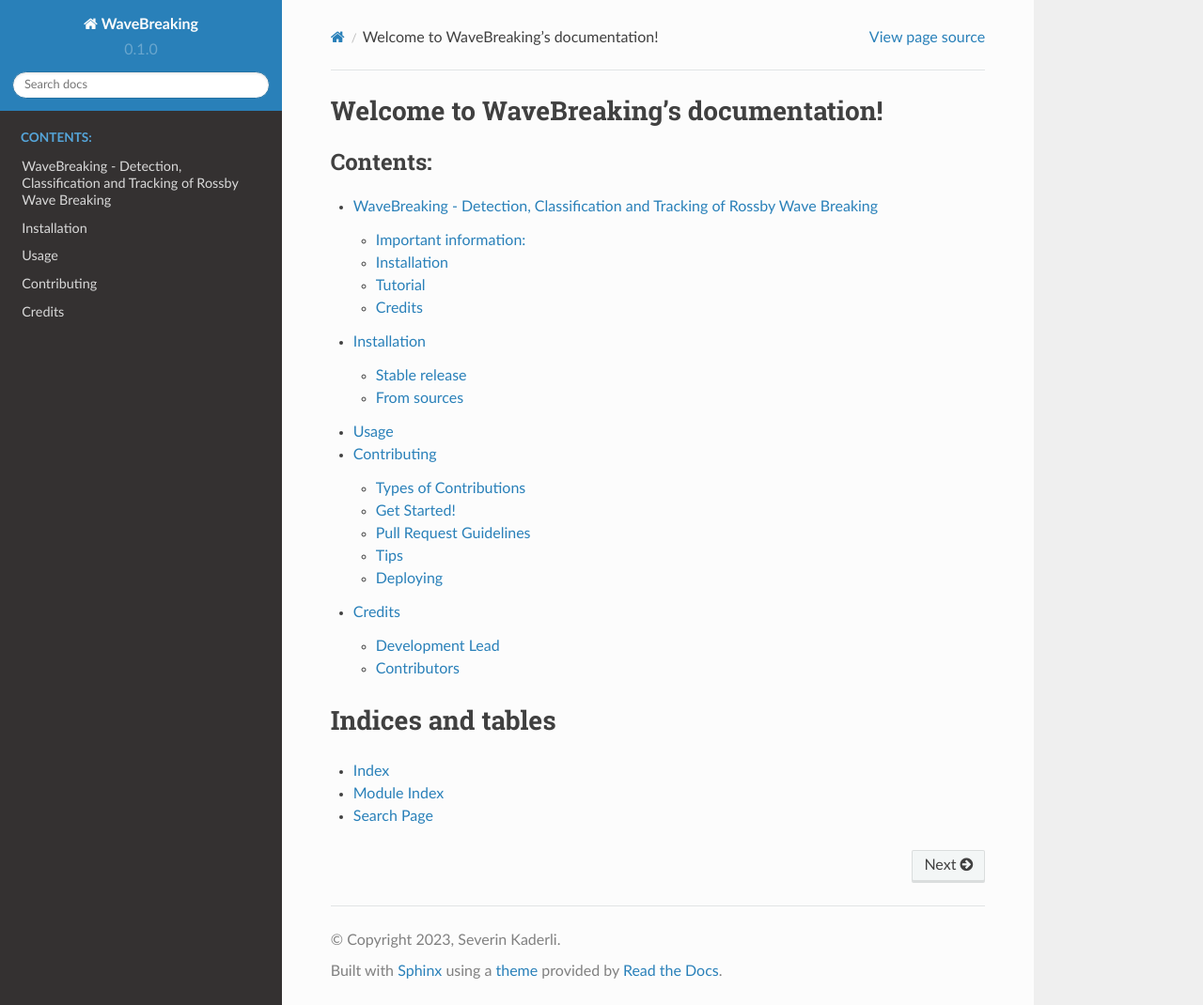
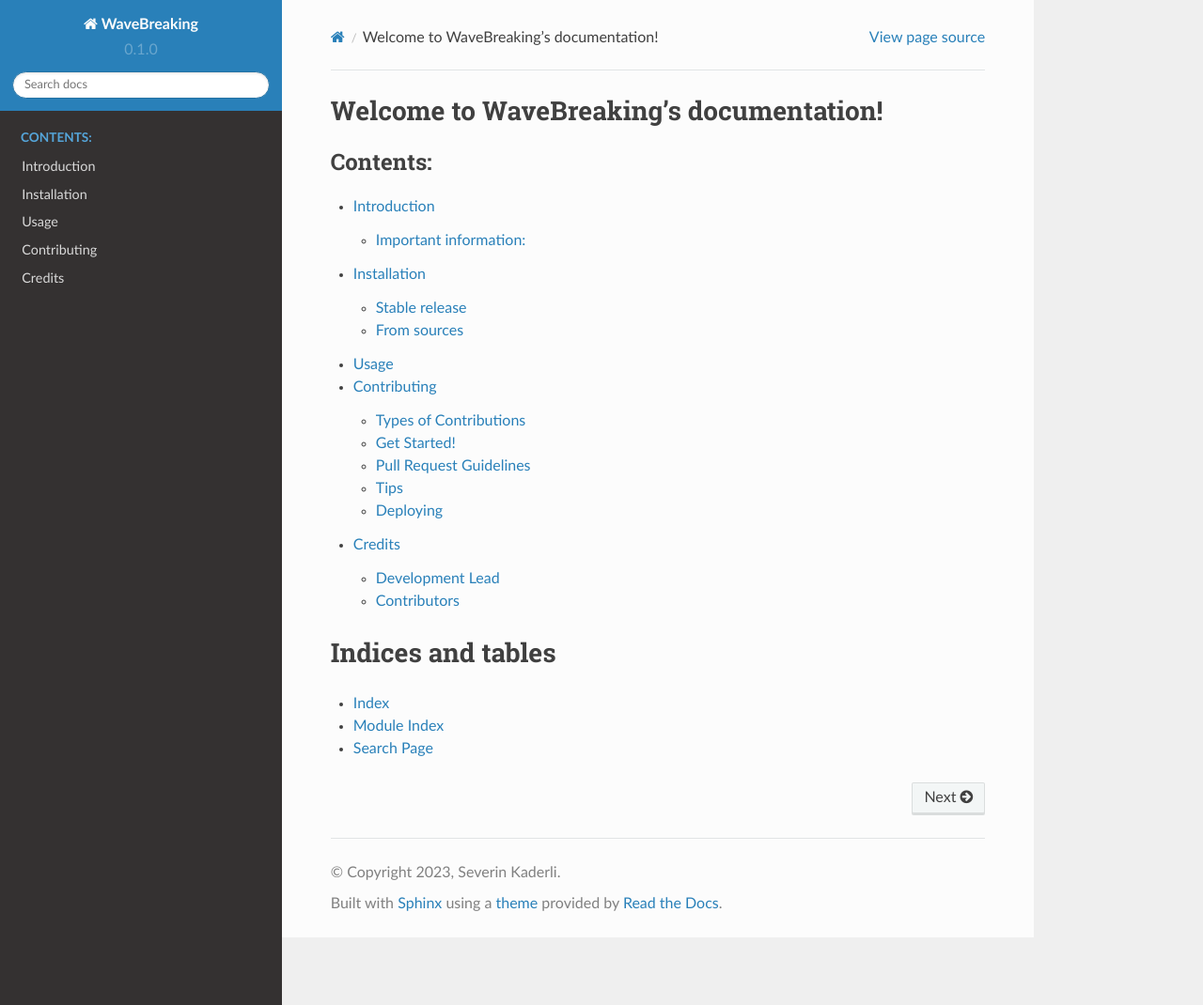
Before and after one commit to skaderli/WaveBreaking, a Sphinx documentation site: the page built from docs/index.rst, in a window 1280 px wide and 1070 px high. Shown: the whole window at 94% size. Built offline with Sphinx 7.4.7 and the Read the Docs theme 2.0.0, drawn with Linux system fonts in a browser that asks for light colours; pages that are not in the unit, such as notebooks, are missing from menus; some of the changed lines change nothing that is shown.

Commit message:
Update readme.rst

```diff
--- a/docs/readme.rst
+++ b/docs/readme.rst
@@ -1 +1,30 @@
-.. include:: ../README.rst
+.. highlight:: shell
+
+============
+Introduction
+============
+
+WaveBreaking is a python package that provides detection, classification and tracking of Rossby Wave Breaking (RWB) in weather and climate data. The detection of RWB is based on analyzing the dynamical tropopause represented by a closed contour line encircling the pole as for example in Potential Vorticity (PV) fields. By applying three different breaking indices, regions of RWB are identified and different characteristics of the breaking events such as area and intensity are calculated. The tracking routine provides information about the temporal evolution of the wave breaking events. Finally, the implemented plotting methods allow for a first visualization.
+
+The detection of RWB is based on applying a wave breaking index to the dynamical tropopause. The WaveBreaking package provides to different RWB indices:
+
+* **Streamer Index:** The streamer index is based on work by `Wernli and Sprenger (2007)`_ (and `Sprenger et al. 2017`_). Streamers are elongated structures present on the contour line the represents the dynamical tropopause. They can be described by a pair of contour points that are close together in their geographical distance but far apart in their distance connecting the points on the contour. Further description can be found `here <https://occrdata.unibe.ch/students/theses/msc/406.pdf>`_.
+
+* **Overturning Index:** The overturning index is based on work by `Barnes and Hartmann (2012)`_. This index identifies overturning structures of the contour line that represents the dynamical tropopause. An overturning of the contour line is present if the contour intersects at least three times with the same longitude. Further description can be found `here <https://occrdata.unibe.ch/students/theses/msc/406.pdf>`_.
+
+* **Cutoff Index:** The Cutoff Index provides information about the decaying of a wave breaking event. From a Potential Vorticity perspective, a wave breaking event is formed by an elongation of the 2 PVU contour line. These so-called streamers can elongate further until they separate from the main stratospheric or tropospheric body. The separated structure is referred to as a cutoff (`Wernli and Sprenger (2007)`_.
+
+.. _`Wernli and Sprenger (2007)`: https://journals.ametsoc.org/view/journals/atsc/64/5/jas3912.1.xml
+.. _`Sprenger et al. 2017`: https://journals.ametsoc.org/view/journals/bams/98/8/bams-d-15-00299.1.xml
+.. _`Barnes and Hartmann (2012)`: https://agupubs.onlinelibrary.wiley.com/doi/full/10.1029/2012JD017469
+
+The tool is designed to analyze gridded data provided as an `xarray.Dataset <https://docs.xarray.dev/en/stable/generated/xarray.Dataset.html>`_. Output is provided either in a `pandas.DataFrame <https://pandas.pydata.org/docs/reference/api/pandas.DataFrame.html>`_ or in an `xarray.Dataset <https://docs.xarray.dev/en/stable/generated/xarray.Dataset.html>`_.
+
+The class structure and parts of the tracking routines are based on the `ConTrack - Contour Tracking <https://github.com/steidani/ConTrack>`_ tool developed by `Daniel Steinfeld <https://github.com/steidani>`_.
+
+Important information:
+-----------------
+
+* The package is still under construction and therefore, major errors could occur.
+* Free software: MIT license
+* Further documentation about the implemented methods can be found `here <https://occrdata.unibe.ch/students/theses/msc/406.pdf>`_
```
